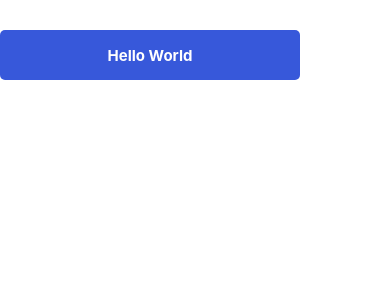
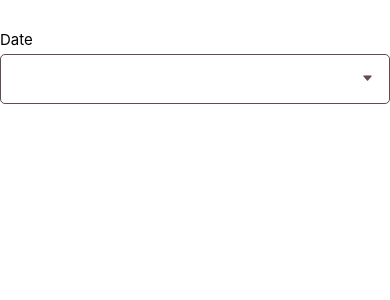
Before and after one commit to WhereTechnicalTeam/FeltpMobile, a React Native app: screen / in a window 390 px wide. Shown: the top 300 px of the page. Built offline with nearby package versions, Linux system fonts and the light colour scheme.

Commit message:
added date picker lib and components

```diff
--- a/App.js
+++ b/App.js
@@ -6,7 +6,7 @@
  * @flow strict-local
  */
 
-import ButtonComponent from '@components/button/ButtonComponent';
+import DatePickerComponent from '@components/date-picker/DatePickerComponent';
 import React from 'react';
 import {
   SafeAreaView,
@@ -18,7 +18,7 @@ const App = () => {
 
   return (
     <SafeAreaView style={styles.container}>
-      <ButtonComponent title="Hello World"/>
+      <DatePickerComponent showPicker onDateChange={() => {}} label="Date" />
     </SafeAreaView>
   );
 };
--- a/package.json
+++ b/package.json
@@ -11,6 +11,7 @@
   },
   "dependencies": {
     "@babel/preset-env": "^7.1.6",
+    "@react-native-community/datetimepicker": "^3.5.2",
     "react": "17.0.2",
     "react-native": "0.65.1",
     "react-native-vector-icons": "^8.1.0",
--- /dev/null
+++ b/src/components/date-picker/DatePickerComponent.js
@@ -0,0 +1,83 @@
+import React, {useState} from 'react';
+import { Pressable, StyleSheet, View, Text } from 'react-native';
+import Icon from 'react-native-vector-icons/Ionicons';
+import DateTimePicker from '@react-native-community/datetimepicker';
+
+import { colors } from '@theme/colors';
+
+const DatePickerComponent = (props) => {
+    const {value, invalid, disabled, label, showPicker, onDateChange} = props;
+    const [show, setShow] = useState(false);
+
+    const handleChange = (event, newDate) => {
+        setShow(false);
+        onDateChange(newDate ? formatDate(newDate) : value ? value : newDate);
+    }
+
+    const formatDate = (date) => {
+        let month = date.getMonth() + 1;
+        let day = date.getDate()
+        return [date.getFullYear(), month > 9 ? month : '0' + month, day > 9 ? day : '0'+day].join("-")
+    }
+
+    return (
+        <View style={[styles.datePickerContainer, disabled ? styles.disabled: {}]}>
+            <Text style={[styles.label, disabled ? styles.disabled : {}]}>{label}</Text>
+            <Pressable onPress={() => setShow(true)} style={[styles.presssable, invalid ? styles.invalid : {}]} disabled={disabled}>
+                <Text style={styles.pickerText}>
+                    {value ? new Date(value).toDateString() : ''}
+                </Text>
+                <Icon style={[styles.pickerIcon, disabled ? styles.disabled: {} ]} color={colors.secondaryBlack} size={13} name="caret-down" onPress={() => setShow(true)}/>
+                {show && <DateTimePicker
+                    isVisible={showPicker}
+                    mode="date"
+                    display="calendar"
+                    value={value ? new Date(value) : new Date()}
+                    onChange={handleChange}
+                />}
+            </Pressable>
+        </View>
+    );
+}
+
+export default DatePickerComponent;
+
+const styles = StyleSheet.create({
+    datePickerContainer: {
+        height: 65,
+        width: '100%',
+        marginBottom: 10
+    },
+    presssable: {
+        flexDirection: 'row',
+        justifyContent: 'space-between',
+        height: 50,
+        borderColor: colors.secondaryBlack,
+        borderWidth: 0.8,
+        borderRadius: 5,
+        alignItems: 'center',
+        // paddingHorizontal: 5,
+        width: '100%'
+    },
+    pickerText: {
+        width: '70%',
+        height: '100%',
+        paddingHorizontal: 8,
+        fontSize: 17,
+        textAlignVertical: 'center'
+    },
+    label: {
+        fontSize: 15,
+        color: colors.black,
+        marginBottom: 5,
+    },
+    pickerIcon: {
+        marginRight: 15
+    },
+    disabled: {
+        opacity: 0.35
+    },
+    invalid: {
+        borderColor: colors.red
+    }
+});
```
Also changed, not shown: 1 other file (tests, documents, lock files or other folders).
